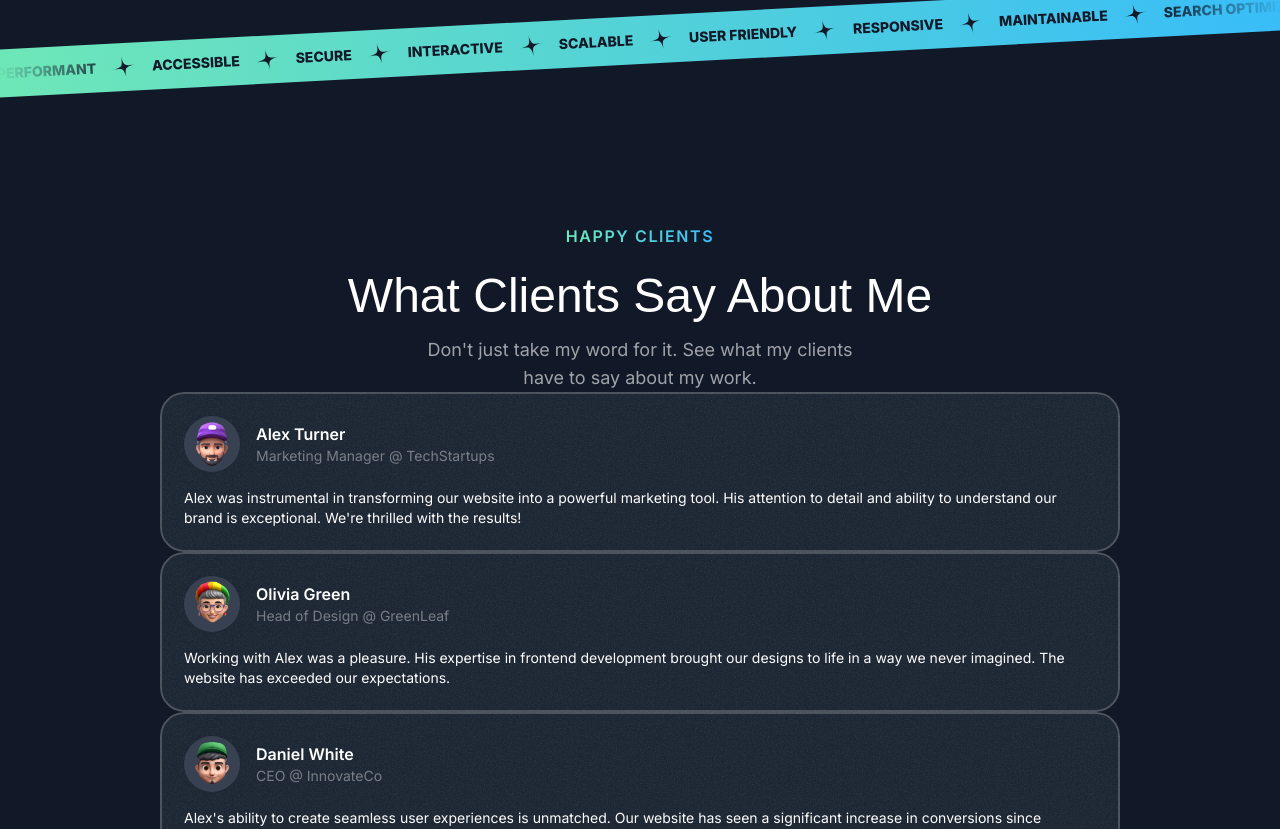
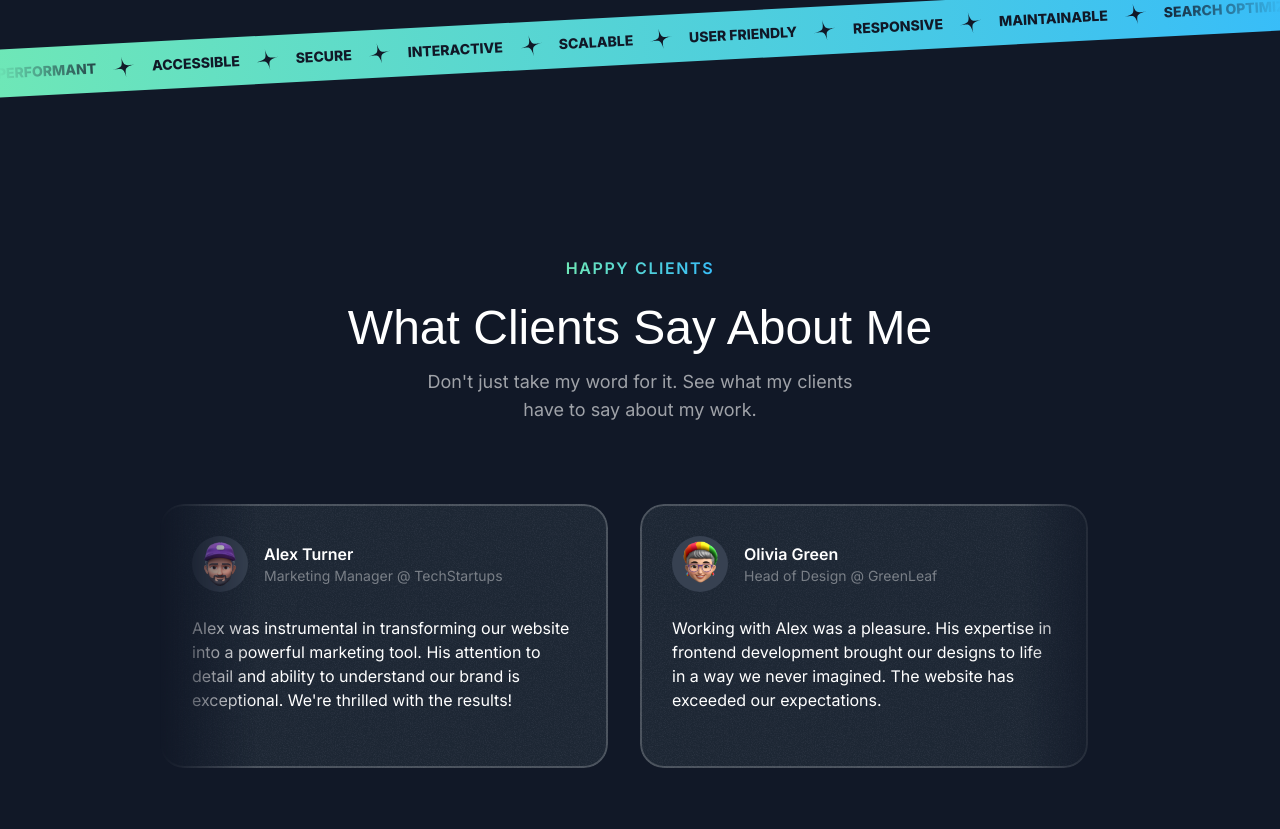
Before and after one commit to Prasant-Pradeep/portfolio_prasant, a Next.js app: page / in a window 1280 px wide. Shown: the part 3052-3881 px from the top of the page. Built offline with nearby package versions, Linux system fonts and the light colour scheme; a web font is replaced by a local one.

Commit message:
fix:Spacing issues in testimonial section

```diff
--- a/src/sections/Testimonials.tsx
+++ b/src/sections/Testimonials.tsx
@@ -42,7 +42,7 @@
 
 export const TestimonialsSection = () => {
   return (
-    <div className="py-16">
+    <div className="py-16 lg:py-24">
       <div className="container">
         <SectionHeader
           eyebrow="Happy Clients"
@@ -50,11 +50,12 @@
           description="Don't just take my word for it. See what my clients have to say about my work."
         />
 
-        <div>
+        <div className="mt-16 lg:mt-20 flex overflow-x-clip [mask-image:linear-gradient(to_right,transparent,black_10%,black_90%,transparent)]">
+          <div className="flex gap-8 flex-none">
             {testimonials.map((testimonial) => (
-            <Card key={testimonial.name}>
+              <Card key={testimonial.name} className="max-w-xs md:max-w-md md:p-8">
                 <div className="flex gap-4 items-center">
-                <div className="size-14 bg-gray-700 inline-flex items-center justify-center rounded-full">
+                  <div className="size-14 bg-gray-700 inline-flex items-center justify-center rounded-full flex-shrink-0">
                     <Image
                       src={testimonial.avatar}
                       alt={testimonial.name}
@@ -66,11 +67,12 @@
                     <div className="text-sm text-white/40">{testimonial.position}</div>
                   </div>
                 </div>
-              <p className="mt-4 text-sm">{testimonial.text}</p>
+                <p className="mt-4 md:mt-6 text-sm md:text-base">{testimonial.text}</p>
               </Card>
             ))}
           </div>
         </div>
       </div>
+    </div>
   );
 };
```
Lines whose indentation alone changed are shown as unchanged.
